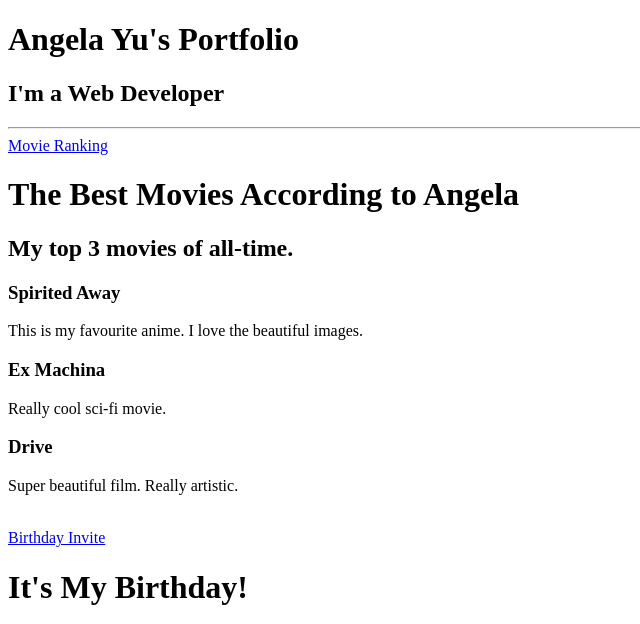
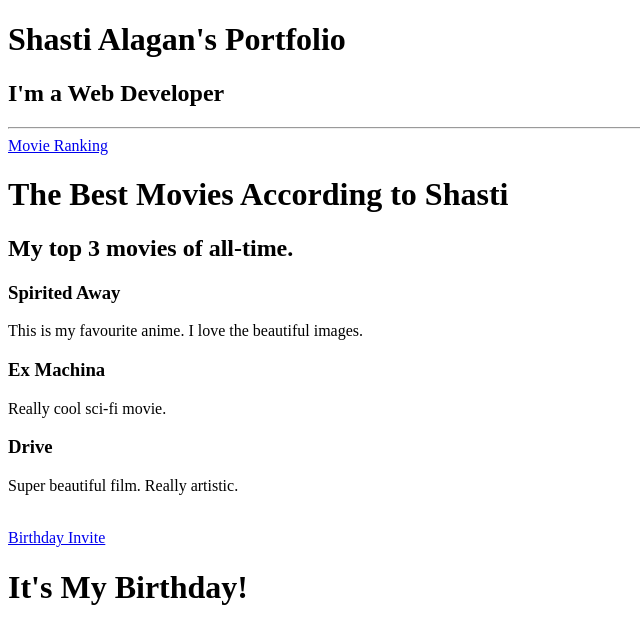
Before and after one commit to shastialagan/html-portfolio, a plain HTML site: page index.html in a window 1280 px wide. Shown: the top 624 px of the page, without its empty margins (0-640 px from the left). Drawn offline with Linux system fonts and the light colour scheme.

Commit message:
Update index.html

```diff
--- a/index.html
+++ b/index.html
@@ -22,11 +22,11 @@ https://developer.mozilla.org/en-US/docs/Web/HTML/Element/img#attr-height -->
     <title>My Website</title>
 </head>
 <body>
-    <h1>Angela Yu's Portfolio</h1>
+    <h1>Shasti Alagan's Portfolio</h1>
     <h2>I'm a Web Developer</h2>
     <hr/>
     <a href="./public/movie-ranking.html">Movie Ranking </a>
-    <h1>The Best Movies According to Angela</h1>
+    <h1>The Best Movies According to Shasti</h1>
 <h2>My top 3 movies of all-time.</h2>
 <h3>Spirited Away</h3>
 <p>This is my favourite anime. I love the beautiful images.</p>
```
